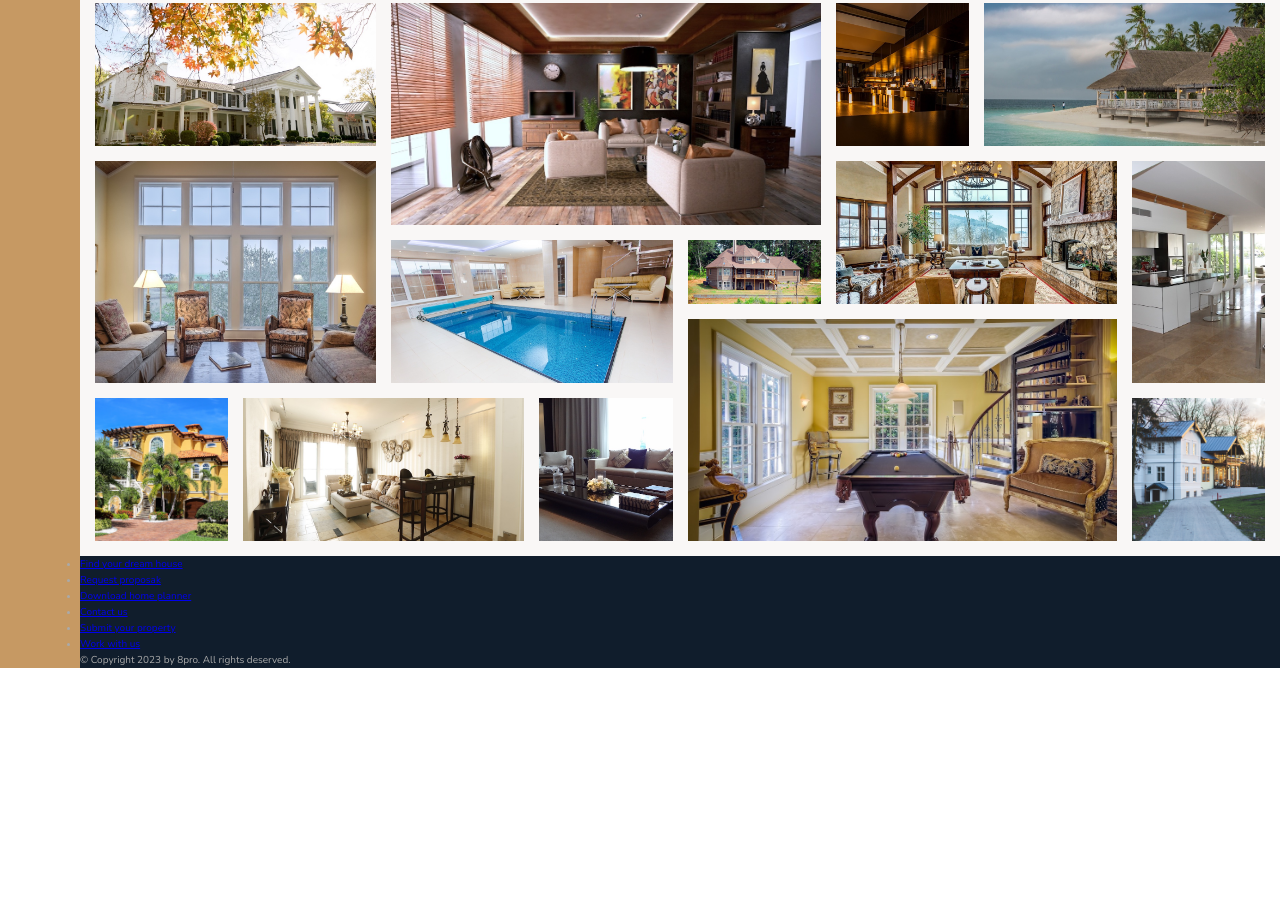
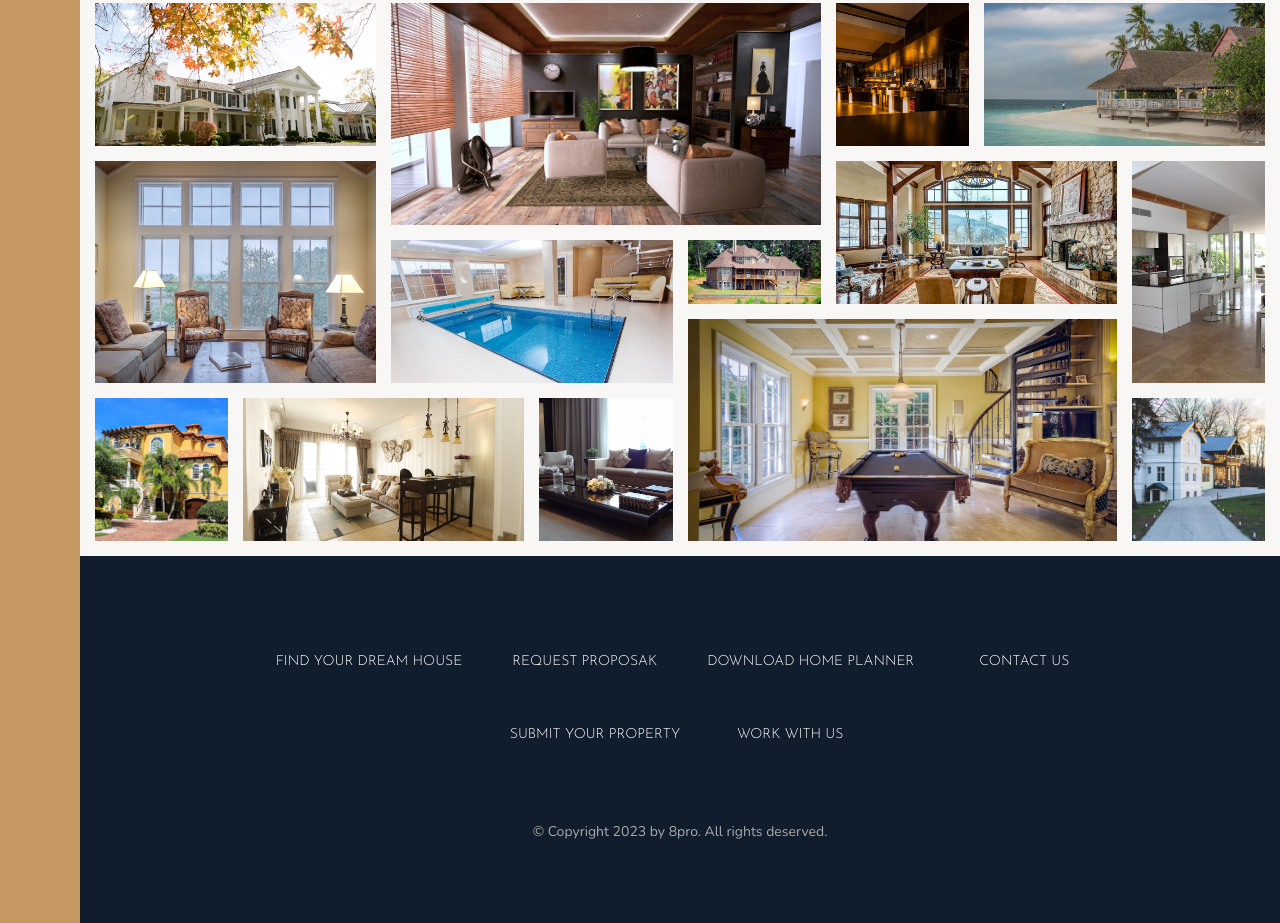
Before and after one commit to Mechack08/Nexter, a website: page index.html in a window 1280 px wide. Shown: the part 3084-4007 px from the top of the page. Before the commit the page ends 3752 px from the top, so only its background shows below. Drawn offline with nearby package versions, Linux system fonts and the light colour scheme; files that its build step writes are made by us from their sources.

Commit message:
Footer styled

```diff
--- a/sass/_footer.scss
+++ b/sass/_footer.scss
@@ -1,4 +1,43 @@
 .footer {
   background-color: $color-secondary;
   grid-column: full-start / full-end;
+  padding: 8rem;
 }
+
+.nav {
+  list-style: none;
+
+  display: flex;
+  gap: 2rem;
+  flex-wrap: wrap;
+  justify-content: center;
+  align-items: center;
+
+  &__link:link,
+  &__link:visited {
+    text-decoration: none;
+    color: $color-white;
+    font-size: 1.4rem;
+    font-family: $font-display;
+    text-transform: uppercase;
+    text-align: center;
+    display: block;
+    padding: 1.5rem;
+    min-width: 15rem;
+    transition: all 0.3s ease-out;
+  }
+
+  &__link:hover,
+  &__link:active {
+    background-color: rgba($color-white, 0.05);
+    transform: translateY(-3px);
+  }
+}
+
+.copyright {
+  font-size: 1.4rem;
+  color: $color-grey-light-2;
+  margin: 6rem auto 0;
+  text-align: center;
+  width: 70%;
+}
```
